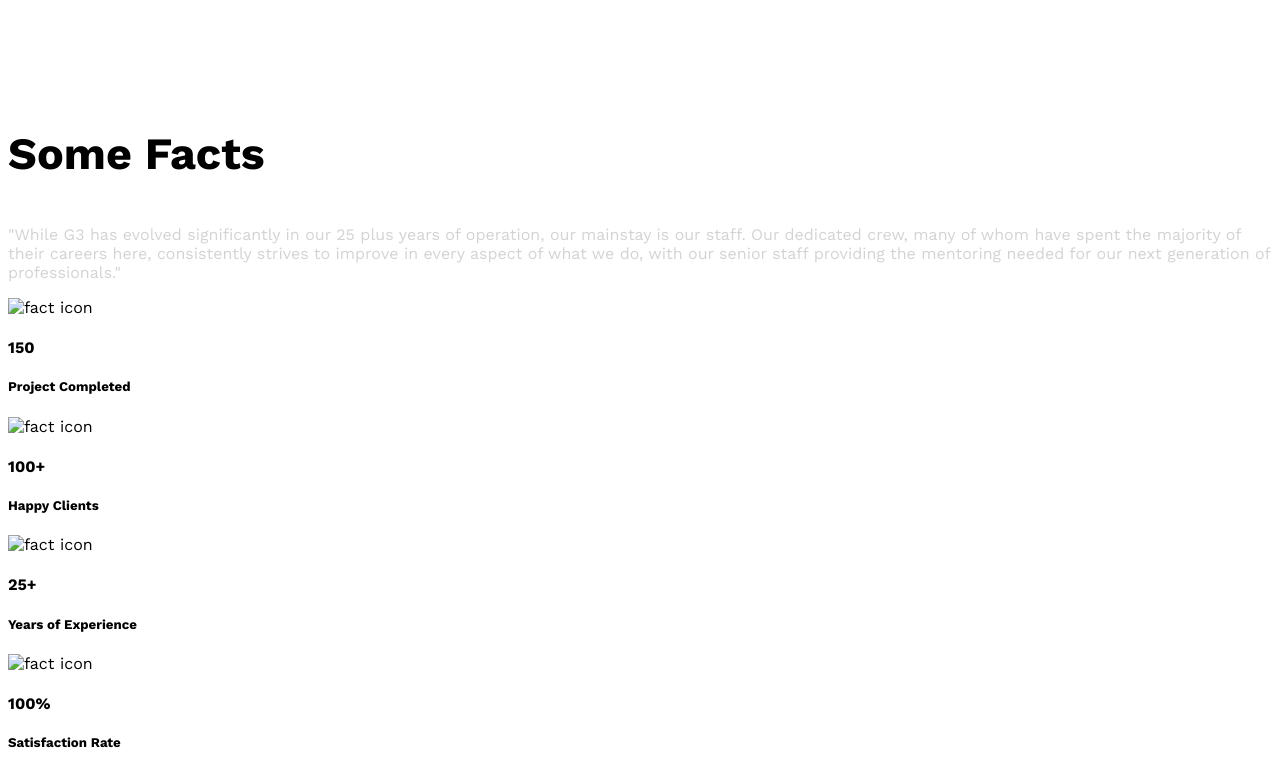
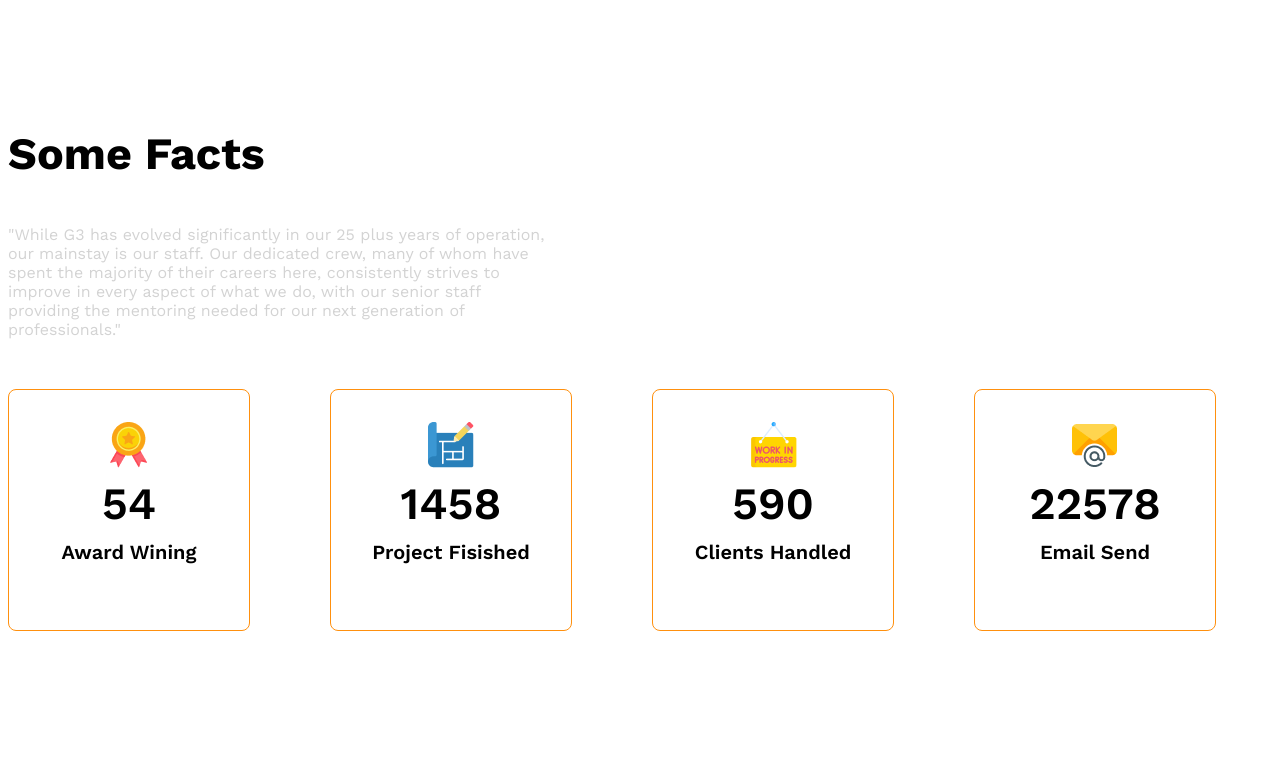
Before and after one commit to Sani48-code/Practice-Repo-1, a plain HTML site: page index.html in a window 1280 px wide. Shown: the part 1929-2701 px from the top of the page. After the commit the page ends 2568 px from the top, so only its background shows below. Drawn offline with nearby package versions, Linux system fonts and the light colour scheme.

Commit message:
Daily update

```diff
--- a/artichet.css
+++ b/artichet.css
@@ -13,6 +13,7 @@
   display:flex;
 
 }
+
 .text-primary{
     color: #FF900E;
 }
@@ -117,6 +118,38 @@
 #quick-list{
   font-weight: 500;
 }
+/*some fact related styles  */
+.fact-container{
+  display: grid;
+  grid-template-columns: repeat(4,1fr);
+  gap: 24px;
+  margin-top: 50px;
+}
+.fact-card{
+  border: 1px solid #FF900E;
+  width: 240px;
+  height: 240px;
+  border-radius: 8px;
+  align-items: center;
+  justify-content: center;
+  text-align: center;
+}
+.fact-number{
+  font-size: 2.8rem;
+  font-weight: 600;
+  margin-top: 5px;
+  margin-bottom: 10px;
+
+}
+.fact-name{
+  font-size: 1.25rem;
+  font-weight: 600;
+  margin-top: 10px;
+
+}
+.fact-description{
+  max-width: 540px;
+}
 /* responsive media query */
 @media screen and (max-width: 576px){
   .navbar{
--- a/index.html
+++ b/index.html
@@ -39,7 +39,7 @@
                     <div class="our-features">
 
                          <h3 class="section-title"><span id="quick-list" class="text-light-gray">Quick list </span> <span> of Our</span> <span class="text-primary">Features  </span> </h3>
-                         <p class="feature-description ">We are a group of passionate architects dedicated to creating beautiful and functional spaces. Our approach involves understanding our clients' visions and budgets, ensuring that every project meets their needs and expectations. We focus on transforming ideas into reality, creating spaces that are not only aesthetically pleasing but also resilient and environmentally friendly. Our firm emphasizes collaboration, quality craftsmanship, and a systematic planning process to deliver exceptional results in every project we undertake.
+                         <p class="feature-description text">We are a group of passionate architects dedicated to creating beautiful and functional spaces. Our approach involves understanding our clients' visions and budgets, ensuring that every project meets their needs and expectations. We focus on transforming ideas into reality, creating spaces that are not only aesthetically pleasing but also resilient and environmentally friendly. Our firm emphasizes collaboration, quality craftsmanship, and a systematic planning process to deliver exceptional results in every project we undertake.
 For more information, you can visit our website: G3 Architects.</p>
                          <button class="btn-primary">Explore More</button>
 
@@ -50,28 +50,47 @@ For more information, you can visit our website: G3 Architects.</p>
                <!--Features will enjoy-->
                <section>
                     <h3 class="section-title">Some Facts</h3>
-                    <p class="text-light-gray">"While G3 has evolved significantly in our 25 plus years of operation, our mainstay is our staff.  Our dedicated crew, many of whom have spent the majority of their careers here, consistently strives to improve in every aspect of what we do, with our senior staff providing the mentoring needed for our next generation of professionals."</p>
+                    <p class="text-light-gray fact-description">"While G3 has evolved significantly in our 25 plus years of operation, our mainstay is our staff.  Our dedicated crew, many of whom have spent the majority of their careers here, consistently strives to improve in every aspect of what we do, with our senior staff providing the mentoring needed for our next generation of professionals."</p>
                     <div class="fact-container">
                          <!-- .fact*4>image.fact-icon+h4.fact-number+h5.fact-name -->
-                         <div class="fact">
-                              <img src="images/fact1.png" alt="fact icon" class="fact-icon">
-                              <h4 class="fact-number">150</h4>
-                              <h5 class="fact-name">Project Completed</h5>
+
+                      <div class="fact-card display-flex">
+                             <div>
+                               <img src="images/icons/ribon.png"alt="fact icon" class="fact-icon">
+                              <h4 class="fact-number">54</h4>
+                              <h5 class="fact-name">Award Wining</h5>
+                              </div>
                          </div>
-                         <div class="fact">
-                              <img src="images/fact2.png" alt="fact icon" class="fact-icon">
-                              <h4 class="fact-number">100+</h4>
-                              <h5 class="fact-name">Happy Clients</h5>
+
+                        <div>
+
+                         <div class="fact-card display-flex">
+                              <div>
+                                   <img src="images/icons/projects.png" alt="fact icon" class="fact-icon">
+                              <h4 class="fact-number">1458</h4>
+                              <h5 class="fact-name">Project Fisished</h5>
+                              </div>
+                              </div>
                          </div>
-                         <div class="fact">
-                              <img src="images/fact3.png" alt="fact icon" class="fact-icon">
-                              <h4 class="fact-number">25+</h4>
-                              <h5 class="fact-name">Years of Experience</h5>
+                        <div>
+                         <div>
+
+                        <div class="fact-card display-flex">
+                             <div> <img src="images/icons/customers.png" alt="fact icon" class="fact-icon">
+                              <h4 class="fact-number">590</h4>
+                              <h5 class="fact-name">Clients Handled</h5>
+                               </div>
+                              </div>
                          </div>
-                         <div class="fact">
-                              <img src="images/fact4.png" alt="fact icon" class="fact-icon">
-                              <h4 class="fact-number">100%</h4>
-                              <h5 class="fact-name">Satisfaction Rate</h5>
+                         </div>
+
+                         <div class="fact-card display-flex">
+                            <div>
+
+                              <img src="images/icons/email.png" alt="fact icon" class="fact-icon">
+                              <h4 class="fact-number">22578</h4>
+                              <h5 class="fact-name">Email Send</h5></div>
+
                          </div>
 
                     </div>
```
